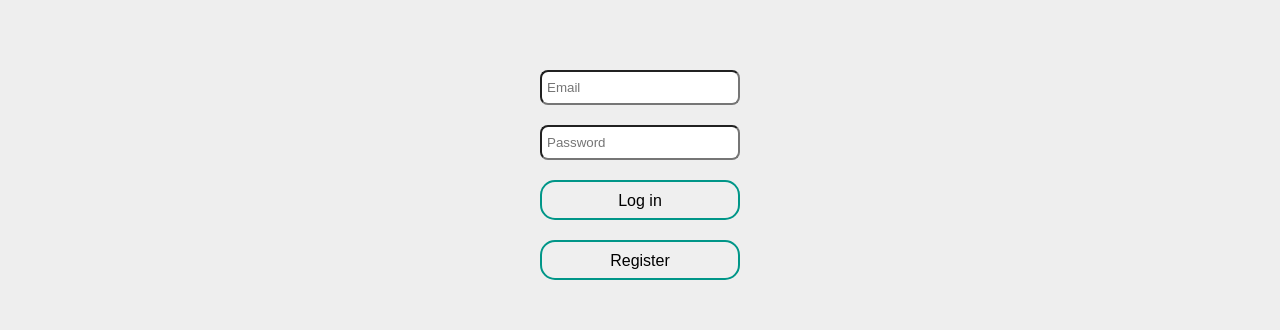
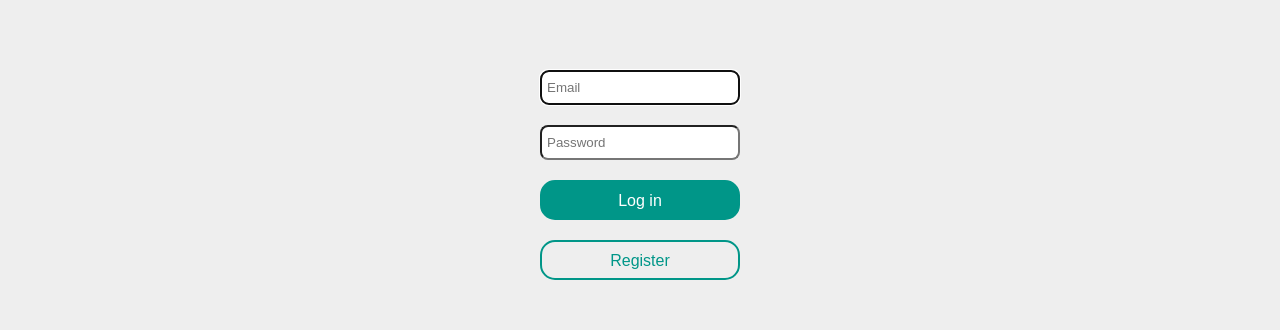
Before and after one commit to FilipGaik/my-read-books, a React (Create React App) app: page / in a window 1280 px wide. Shown: the part 318-648 px from the top of the page. Built offline with nearby package versions, Linux system fonts and the light colour scheme.

Commit message:
Registration module added

```diff
--- a/src/components/RegistrationLoginMenu.jsx
+++ b/src/components/RegistrationLoginMenu.jsx
@@ -1,19 +1,31 @@
-import React from "react";
+import React, { useState } from "react";
 
-export default function RegistrationLoginMenu() {
+export default function RegistrationLoginMenu(props) {
+  const [user, setUser] = useState({email: "", password: ""});
+
+  function changeHandler(e) {
+    const {name, value} = e.target;
+
+    setUser((previousValue) => ({...previousValue, [name]: value}));
+  }
+
   return (
     <div className="RegLogMenu">
       <p>Do you <strong>love</strong> reading <strong>books</strong>?</p>
       <p>Use this <strong>site</strong> to wright down your <strong>thoughts</strong> about books you have read.</p>
       <p>Register for <strong>free</strong> or login if you have an account already.</p>
+
       <form>
-        <input type="email" placeholder="Email"></input>
+        <input type="email" name="email" placeholder="Email" required autoFocus autoComplete="on" onChange={changeHandler} value={user.email}></input>
         <br />
-        <input type="password" placeholder="Password"></input>
+        <input type="password" name="password" placeholder="Password" required onChange={changeHandler} value={user.password}></input>
         <br />
-        <button type="submit" id="login">Log in</button>
+        <button type="submit" className="login">Log in</button>
         <br />
-        <button type="submit" id="register">Register</button>
+        <button type="submit" onClick={(e) => {
+          props.handleRegister(user);
+          e.preventDefault();
+        }} className="register">Register</button>
       </form>
     </div>
   );
```
